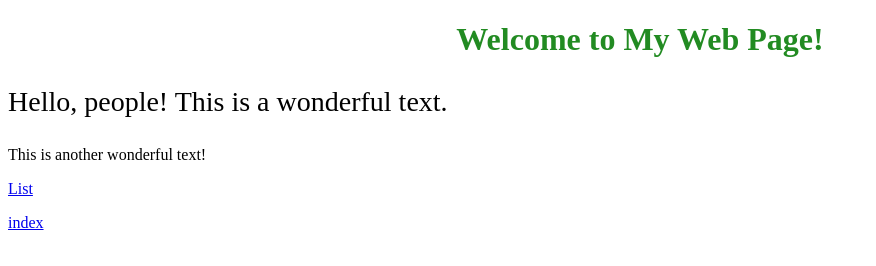
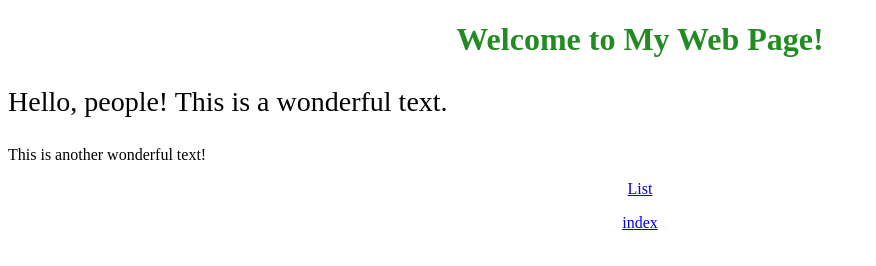
Before and after one commit to PavloJ/lecture0, a plain HTML site: page project00/id.html in a window 1280 px wide. Shown: the whole page, without its empty margins (0-876 px from the left). Drawn offline with Linux system fonts and the light colour scheme.

Commit message:
Update id.html

```diff
--- a/project00/id.html
+++ b/project00/id.html
@@ -18,10 +18,10 @@
     </body>
        <body>
        <p>
-           <a href="file:///Q:/Users/%D0%90%D0%B4%D0%BC%D0%B8%D0%BD%D0%B8%D1%81%D1%82%D1%80%D0%B0%D1%82%D0%BE%D1%80/project0/list.html">List</a>
-        </p>
-        <p>
+          <div align="center"> <a href="file:///Q:/Users/%D0%90%D0%B4%D0%BC%D0%B8%D0%BD%D0%B8%D1%81%D1%82%D1%80%D0%B0%D1%82%D0%BE%D1%80/project0/list.html">List</a>
+        </p></div>
+        <div align="center">
             <a href="file:///Q:/Users/%D0%90%D0%B4%D0%BC%D0%B8%D0%BD%D0%B8%D1%81%D1%82%D1%80%D0%B0%D1%82%D0%BE%D1%80/project0/index.html">index</a>
-              </p>
+                   </div>
     </body>
 </html>
```
